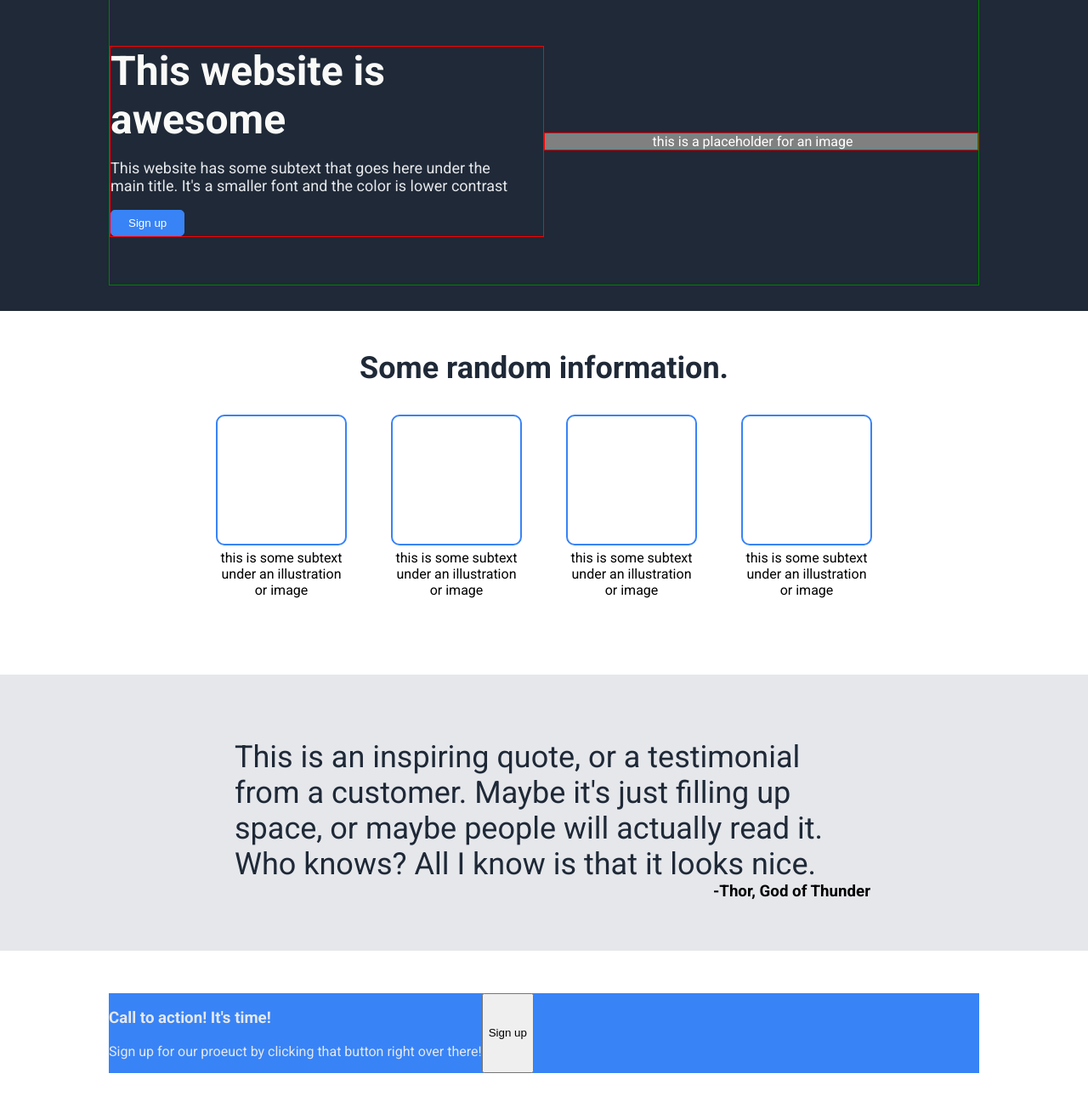
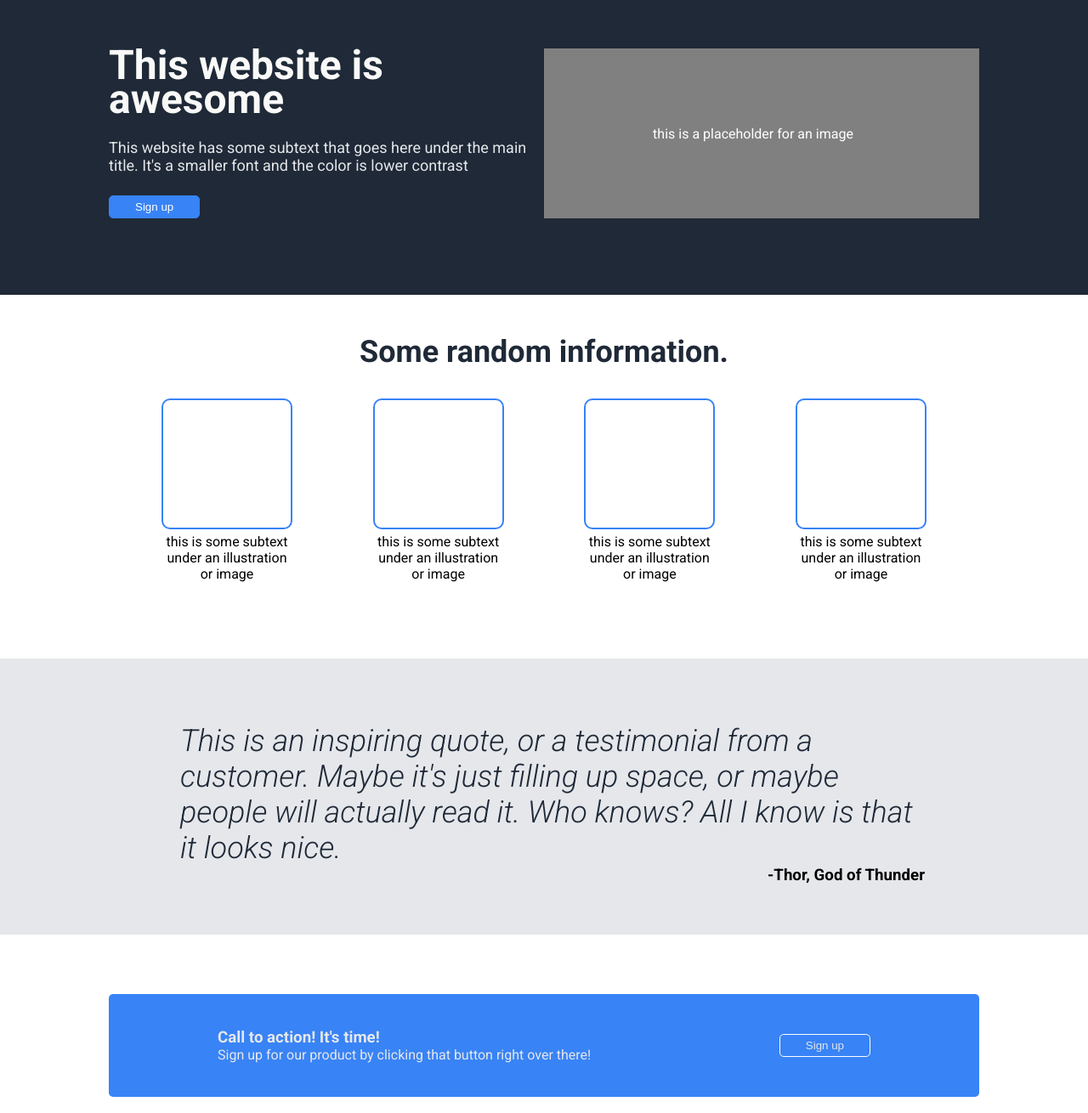
Before and after one commit to mallred7/top-foundations-landing, a plain HTML site: page index.html in a window 1280 px wide. Shown: the part 56-1366 px from the top of the page at 85% size. Drawn offline with Linux system fonts and the light colour scheme.

Commit message:
fix hero flex and final touches overall

```diff
--- a/index.html
+++ b/index.html
@@ -28,8 +28,7 @@
                 <p>This website has some subtext that goes here under the main title. It's a smaller font and the color is lower contrast</p>
                 <button>Sign up</button>
             </div>
-            <div class="hero-img">
-                <div>this is a placeholder for an image</div>
+            <div class="hero-img">this is a placeholder for an image
             </div>
         </div>
 
@@ -62,7 +61,7 @@
     <div class="call">
         <div class="call-text">
             <h3>Call to action! It's time!</h3>
-            <p>Sign up for our proeuct by clicking that button right over there!</p>
+            <p>Sign up for our product by clicking that button right over there!</p>
         </div>
         <button>Sign up</button>
     </div>
--- a/styles.css
+++ b/styles.css
@@ -13,10 +13,12 @@ body {
     padding: 0px 10vw 30px;
 }
 
-.header, .hero-main {
+.header {
     display: flex;
     justify-content: space-between;
     align-items: center;
+    align-content: stretch;
+    flex-wrap: wrap;
 }
 
 .logo {
@@ -33,52 +35,52 @@ body {
 .header-link a {margin-left: 15px;}
 
 .hero-main {
-    border: 1px solid green;
+    display: flex;
+    flex-wrap: wrap;
+    margin: 60px 0px;
+    overflow: hidden;
+    min-height: 200px;
 }
 
 .hero-text, .hero-img {
     display: flex;
     flex-direction: column;
-    width: 40vw;
+    flex: 1;
+    padding-right: 20px;
+}
+
+.hero-text {
     justify-content: space-between;
-    align-items: flex-start;
-    border: 1px solid red;
-    margin-top: 7vh;
-    margin-bottom: 7vh;
-    padding-right: 20px;
+}
+
+.hero-img {
+    justify-content: center;
+    align-items: center;
+    background-color: gray;
+    color: white;
 }
 
 .hero-text h1 {
     font: bold 48px Roboto;
+    line-height: 2.5rem;
     color: #f9faf8;
     margin: 0;
-}
-
-.hero-img {
-    background-color: gray;
-    color: white;
-    height: 100%;
-    text-align: center;
-    align-items: stretch;
 }
 
 .hero-text button {
     color: white;
     background-color: #3883f6;
     margin: 0;
-    padding: 7px 20px;
+    padding: 5px 30px;
     border: 1px solid #3883f6;
     border-radius: 5px;
+    height: fit-content;
+    width: fit-content;
 }
 
 /* INFO SECTION */
 
-.info {
-    display: flex;
-    flex-direction: column;
-    align-items: center;
-    padding: 2vh 20vw 5vh;
-}
+.info {padding: 2vh 15vw 5vh;}
 
 .info h2 {
     color: #1f2937;
@@ -92,8 +94,7 @@ body {
     display: flex;
     flex-wrap: wrap;
     justify-content: space-between;
-    width: 100%;
-    gap: 40px;
+    gap: 20px;
 }
 
 .card {
@@ -118,16 +119,17 @@ body {
     margin-top: 5px;
 }
 
-/* QUOTE STYLES */
+/* QUOTE SECTION */
 
 .quote {
     background-color: #e5e7eb;
-    padding: 5vh 20vw;
+    padding: 5vh 15vw;
 }
 
 .quote p {
     font-size: 36px;
     font-weight: 300;
+    font-style: italic;
     color: #1f2937;
     margin-bottom: 0px;
     padding-left: 20px;
@@ -138,16 +140,38 @@ body {
     text-align: right;
 }
 
+/* CALL TO ACTION SECTION */
+
 .call {
     display: flex;
+    justify-content: space-between;
+    align-items: center;
     background-color: #3883f6;
     color: #e5e7eb;
-    margin: 50px 10vw;
+    border-radius: 5px;
+    margin: 70px 10vw;
+    padding: 40px 10vw;
 }
 
+.call-text * {margin: 0;}
+
+.call button {
+    border: 1px solid white;
+    border-radius: 5px;
+    background-color: #3883f6;
+    color: #e5e7eb;
+    padding: 5px 30px;
+    margin: 0;
+    content: 0px;
+    height: fit-content;
+}
+
+/* FOOTER */
+
 .footer {
+    display: flex;
+    justify-content: center;
+    align-items: center;
     color: #e5e7eb;
-    justify-content: center;
     height: 70px;
-    text-align: center;
 }
```
